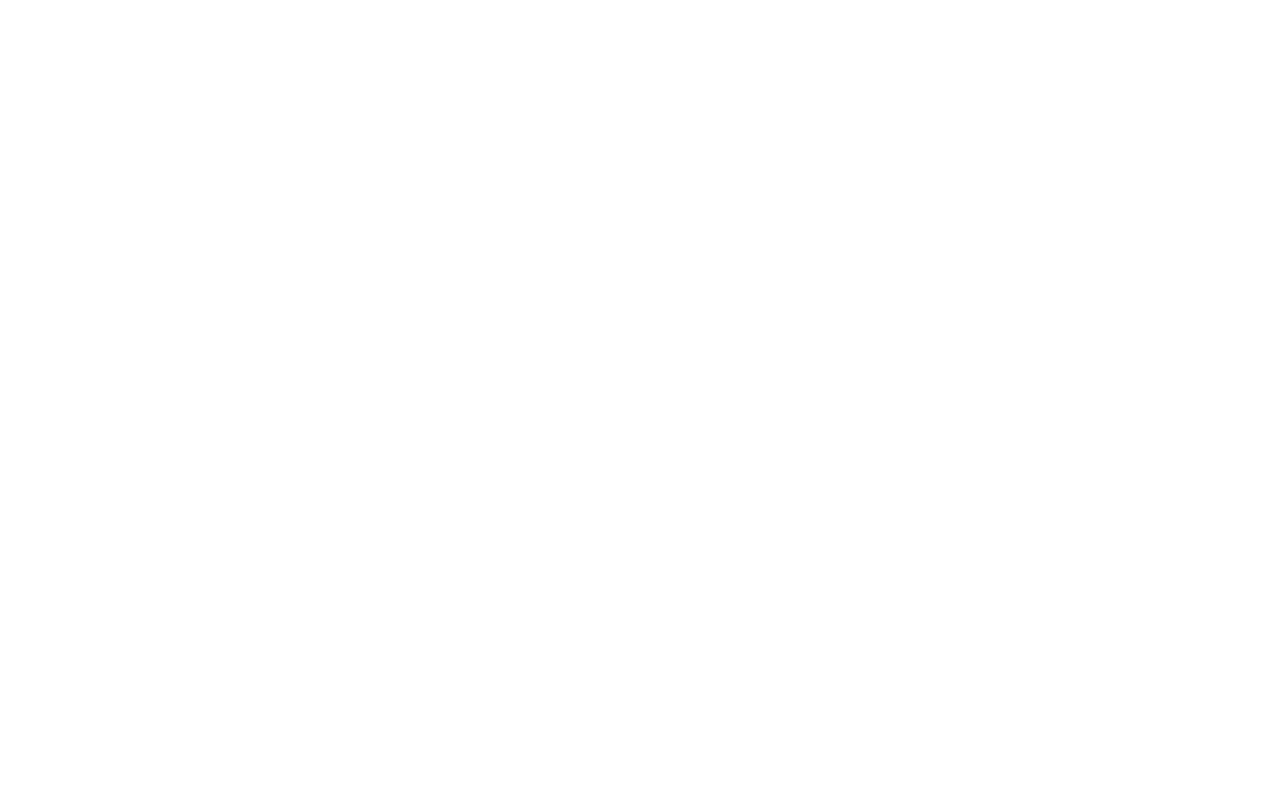
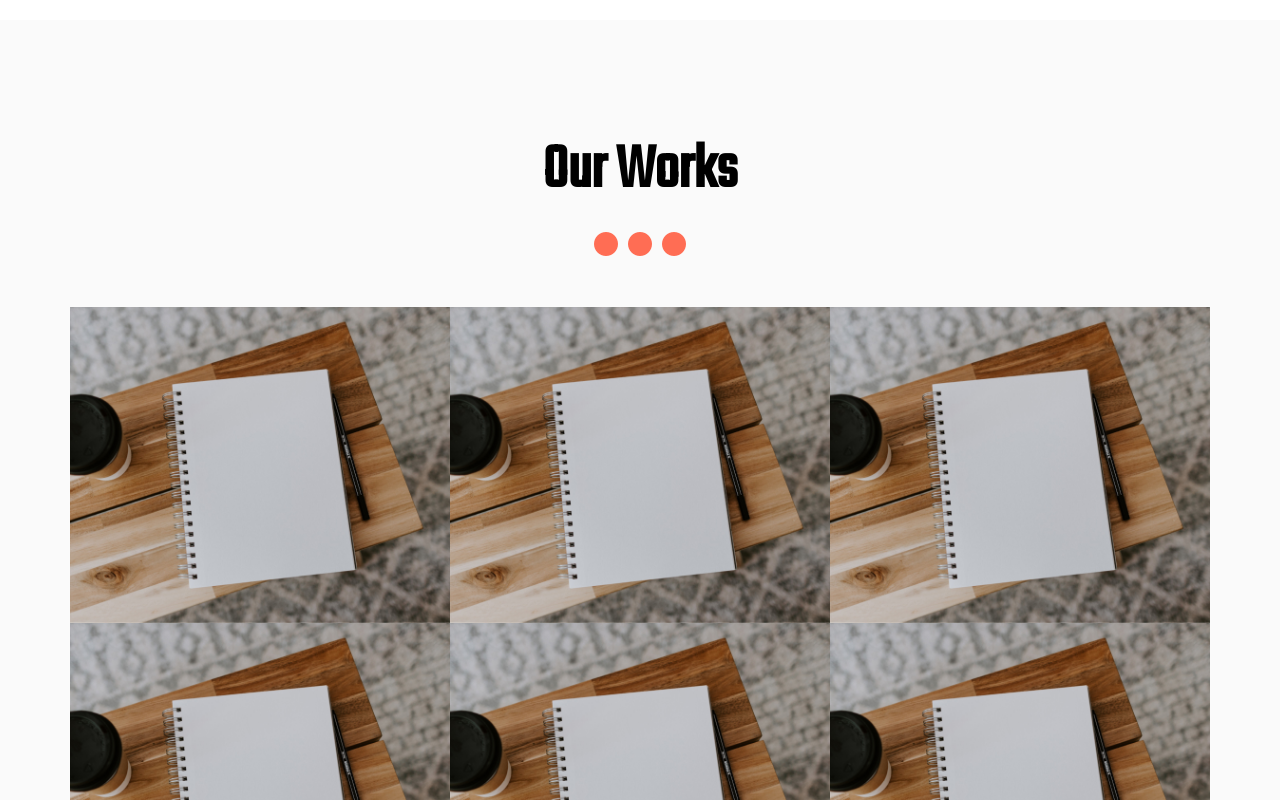
Before and after one commit to NChapron/agency-template, a React (Create React App) app: page / in a window 1280 px wide. Shown: the part 1640-2440 px from the top of the page. Before the commit the page ends 1660 px from the top, so only its background shows below. Built offline with nearby package versions, Linux system fonts and the light colour scheme.

Commit message:
Added Work features

```diff
--- a/src/assets/global.css
+++ b/src/assets/global.css
@@ -2,10 +2,13 @@
   /* Colors */
   --clr-primary: #ff6d54;
   --clr-secondary: #383953;
+  --clr-grey: #FAFAFA;
   --clr-white: #ffffff;
+  --clr-black: #000000;
 
   /* Background */
   --bg-primary: var(--clr-secondary);
+  --bg-secondary: var(--clr-grey);
 
   /* Fonts */
   --ff-primary: "Teko", sans-serif;
--- /dev/null
+++ b/src/components/title/Title.module.css
@@ -0,0 +1,5 @@
+.title {
+  display: flex;
+  flex-direction: column;
+  align-items: center;
+}
--- /dev/null
+++ b/src/components/title/Title.tsx
@@ -0,0 +1,23 @@
+import React from "react";
+
+import classes from "./Title.module.css";
+import dot from "../../assets/title/ellipsis.png";
+
+interface TitleProps {
+  children: React.ReactNode;
+}
+
+const Title: React.FC<TitleProps> = (props) => {
+  const { children } = props;
+
+  return (
+    <div className={classes.title}>
+      <h2>{children}</h2>
+      <span>
+        <img src={dot} />
+      </span>
+    </div>
+  );
+};
+
+export default Title;
--- /dev/null
+++ b/src/features/works/WorkItem.module.css
@@ -0,0 +1,29 @@
+@media (min-width: 70em) {
+  li {
+    grid-row-end: span 1;
+    grid-column-end: span 1;
+    cursor: pointer;
+    position: relative;
+    overflow: hidden;
+  }
+}
+
+.caption {
+  position: absolute;
+  opacity: 0;
+  transform: translatey(+100%);
+  height: 100%;
+  width: 100%;
+  inset: 0 auto;
+  padding-top: min(8rem, 30%);
+  padding-inline: 1rem;
+  background: transparent linear-gradient(180deg, #19293a1a 0%, #19293a 100%) 0%
+    0% no-repeat padding-box;
+  color: var(--clr-white);
+  transition: all 500ms ease-out;
+}
+
+li:hover .caption {
+  opacity: 1;
+  transform: translatey(0);
+}
--- /dev/null
+++ b/src/features/works/WorkItem.tsx
@@ -0,0 +1,30 @@
+import React from "react";
+import Button from "../../components/button/Button";
+
+import classes from "./WorkItem.module.css";
+
+interface WorksProps {
+  image: string;
+  title: string;
+  link: string;
+}
+
+const WorkItem: React.FC<WorksProps> = (props) => {
+  const { image, title, link } = props;
+
+  return (
+    <li>
+      <figure>
+        <img src={image} />
+        <figcaption className={classes.caption}>
+          <h3>{title}</h3>
+          <Button buttonStyle="primary" link={link}>
+            See more
+          </Button>
+        </figcaption>
+      </figure>
+    </li>
+  );
+};
+
+export default WorkItem;
--- /dev/null
+++ b/src/features/works/Works.module.css
@@ -0,0 +1,22 @@
+@import url(../../assets/global.css);
+
+.works {
+  padding-block: calc(var(--padding-block-hero) / 2);
+  background-color: var(--bg-secondary);
+  color: var(--clr-black);
+  text-align: center;
+}
+
+.works > ul {
+  display: grid;
+  margin-top: 2rem;
+}
+
+@media (min-width: 70em) {
+  .works > ul {
+    width: min(var(--max-width), 100% - (var(--container-padding)));
+    margin-inline: auto;
+    grid-template-columns: repeat(3, 1fr);
+    column-gap: 0;
+  }
+}
--- /dev/null
+++ b/src/features/works/Works.tsx
@@ -0,0 +1,60 @@
+import React from "react";
+import WorkItem from "./WorkItem";
+
+import classes from "./Works.module.css";
+
+import image from "../../assets/about/book.jpg";
+import Title from "../../components/title/Title";
+
+const DUMMY_WORKS = [
+  {
+    id: "1",
+    title: "Work 1",
+    link: "#",
+  },
+  {
+    id: "2",
+    title: "Work 2",
+    link: "#",
+  },
+  {
+    id: "3",
+    title: "Work 3",
+    link: "#",
+  },
+  {
+    id: "4",
+    title: "Work 4",
+    link: "#",
+  },
+  {
+    id: "5",
+    title: "Work 5",
+    link: "#",
+  },
+  {
+    id: "6",
+    title: "Work 6",
+    link: "#",
+  },
+];
+
+const Works: React.FC = () => {
+  return (
+    <section className={classes.works}>
+      <Title>Our Works</Title>
+      <ul>
+        {DUMMY_WORKS.map((item) => (
+          <WorkItem
+            key={item.id}
+            image={image}
+            title={item.title}
+            link={item.link}
+          />
+        ))}
+      </ul>
+    </section>
+  );
+};
+
+export default Works;
--- a/src/pages/Home/HomePage.tsx
+++ b/src/pages/Home/HomePage.tsx
@@ -1,6 +1,7 @@
 import About from "../../features/about/About";
 import Hero from "../../features/hero/Hero";
 import Skills from "../../features/skills/Skills";
+import Works from "../../features/works/Works";
 
 const HomePage: React.FC = () => {
   return (
@@ -8,6 +9,7 @@
       <Hero />
       <Skills />
       <About />
+      <Works />
     </>
   );
 };
```
Also changed, not shown: src/assets/title/ellipsis.png (added).
